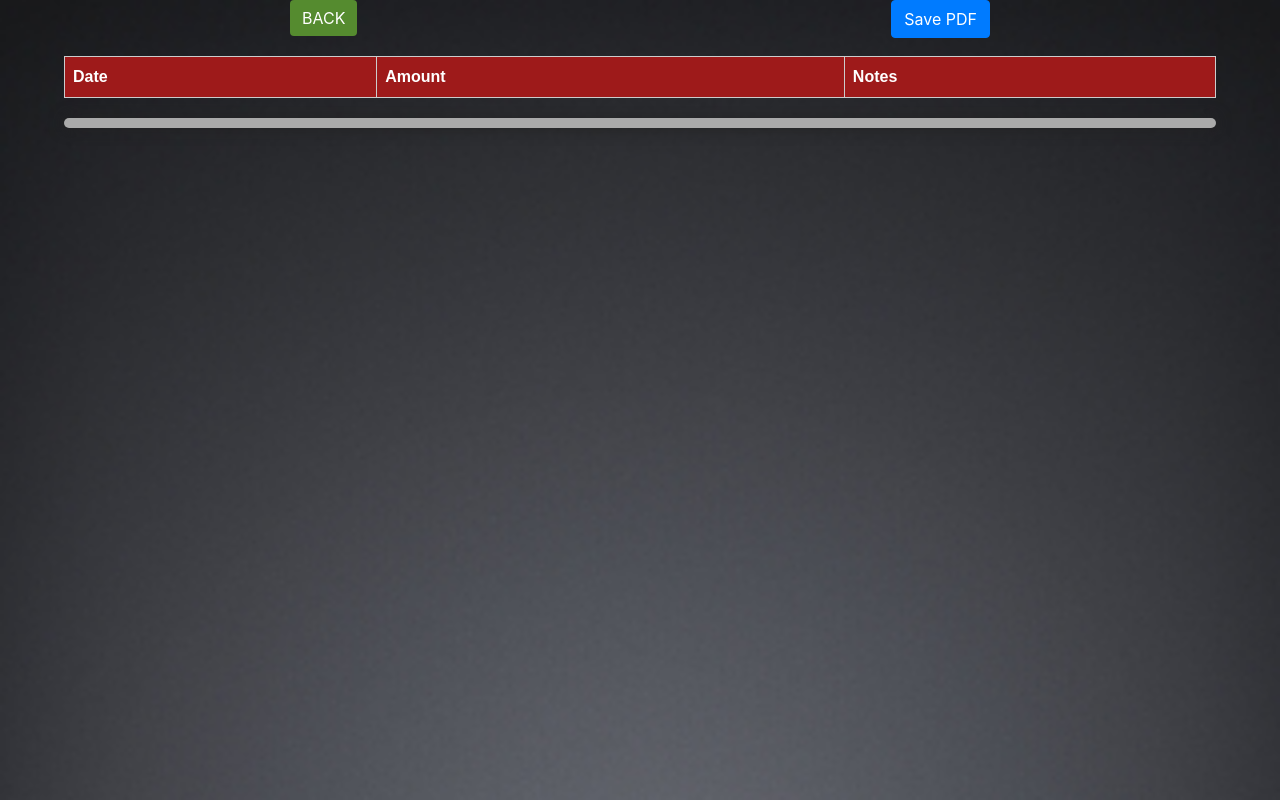
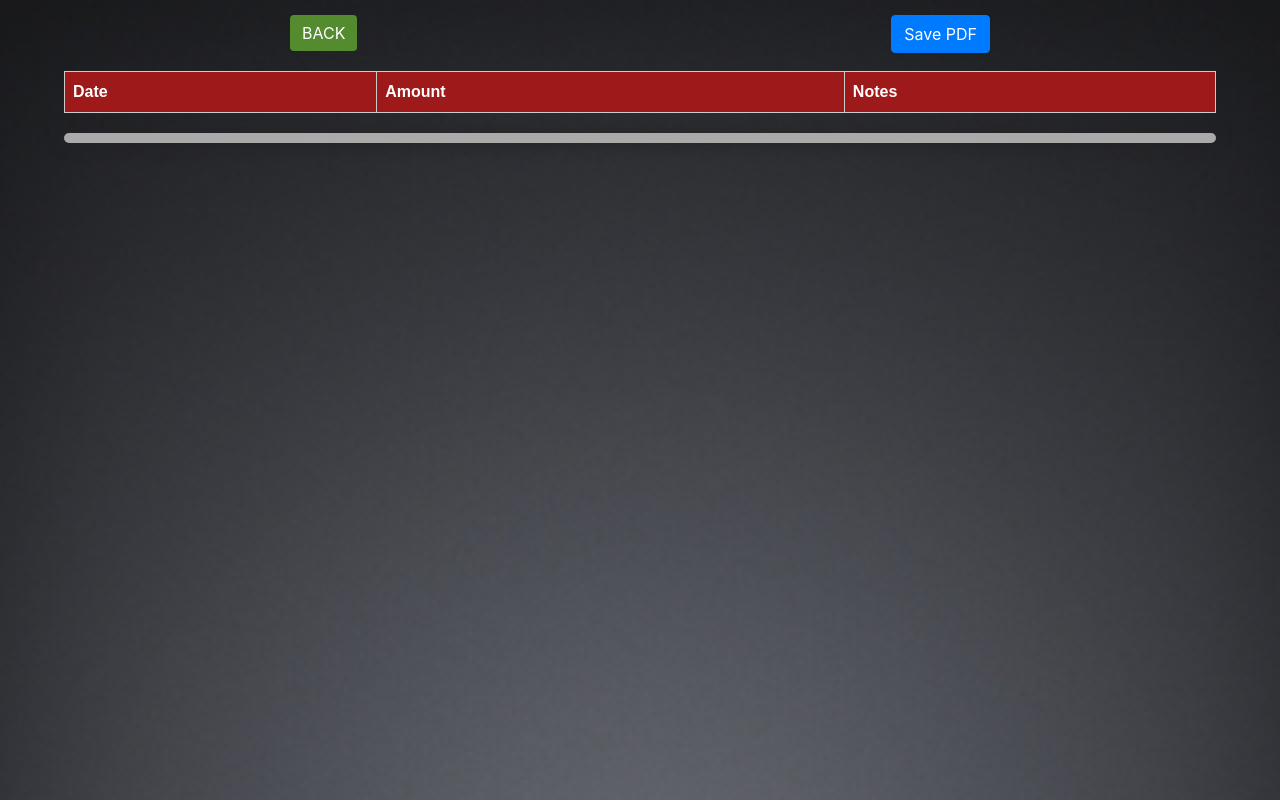
Before and after one commit to nachospada/DailyBooks, a plain HTML site: page report.html in a window 1280 px wide. Drawn offline with nearby package versions, Linux system fonts and the light colour scheme.

Commit message:
Add files via upload

```diff
--- a/css/report.css
+++ b/css/report.css
@@ -1,3 +1,7 @@
+body {
+    margin-top: 15px;
+}
+
 table {
     font-family: arial, sans-serif;
     border-collapse: collapse;
```
